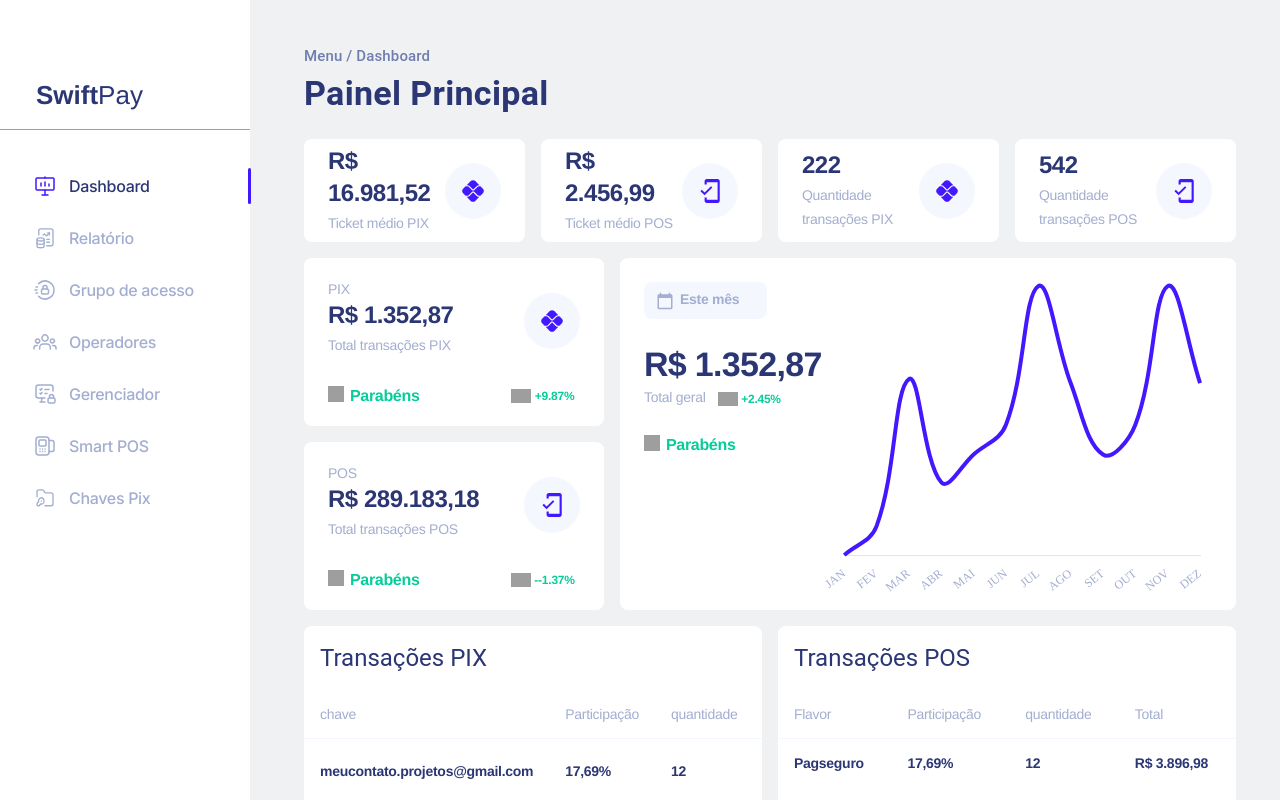
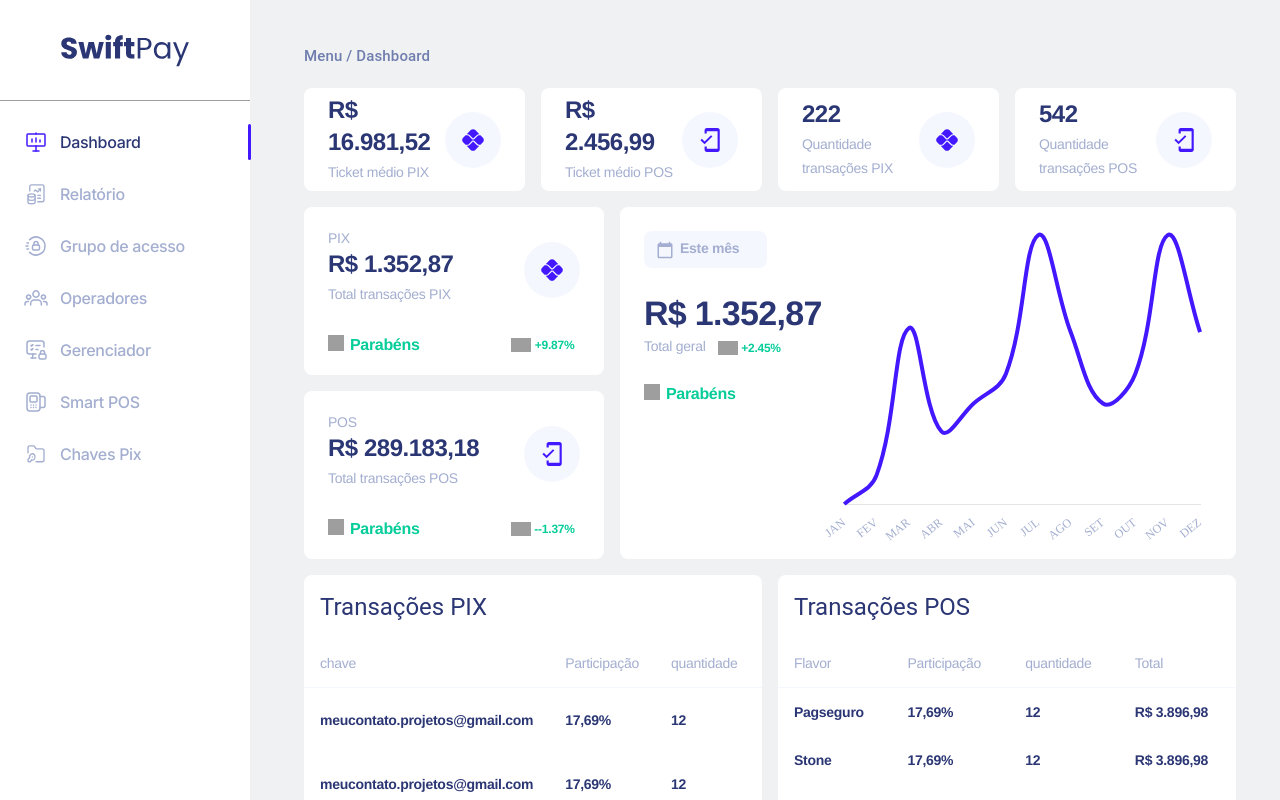
Before and after one commit to isaelsilva1039/raaca-front, a Next.js app: page /dashboard in a window 1280 px wide. Shown: the top 800 px of the page. Built offline with nearby package versions, Linux system fonts and the light colour scheme; grey boxes are pictures that could not be loaded.

Commit message:
melhoria layout menu lateral

```diff
--- a/src/app/layout.tsx
+++ b/src/app/layout.tsx
@@ -1,15 +1,87 @@
-import type { Metadata } from "next";
+"use client"
 
 import { Inter } from 'next/font/google'
 import '@/core/infra/ports/react/componentes/menu/styles/stilos.css'
-import { SidebarNotification } from "@/core/infra/ports/react/componentes/menu/menu";
+import React, { FC, useState } from 'react'
+import { FoldersFolderKey } from '@/core/infra/ports/react/componentes/menu/icons/FoldersFolderKey'
+import { InterfaceEssentialBlackboardBusinessChart11 } from '@/core/infra/ports/react/componentes/menu/icons/InterfaceEssentialBlackboardBusinessChart11'
+import { MoneyCoinsDocumentChart } from '@/core/infra/ports/react/componentes/menu/icons/MoneyCoinsDocumentChart'
+import { PaymentsFinanceCardReaderCreditCard1 } from '@/core/infra/ports/react/componentes/menu/icons/PaymentsFinanceCardReaderCreditCard1'
+import { ProtectionSecurityComputerLockCheckmark } from '@/core/infra/ports/react/componentes/menu/icons/ProtectionSecurityComputerLockCheckmark'
+import { ProtectionSecurityLockProtectionFastCircle1 } from '@/core/infra/ports/react/componentes/menu/icons/ProtectionSecurityLockProtectionFastCircle1'
+import { UserGroupUser } from '@/core/infra/ports/react/componentes/menu/icons/UserGroupUser'
+import { usePathname } from 'next/navigation'
+import { MenuItem } from "@/core/infra/ports/react/componentes/menu/menuItem";
 
 const inter = Inter({ subsets: ['latin'] })
 
-export const metadata: Metadata = {
-  title: "SwiftPay",
-  description: "Generated by create next app",
-};
+const menuItems = [
+  {
+    title: 'Dashboard',
+    IconComponent: InterfaceEssentialBlackboardBusinessChart11,
+    route: '/dashboard',
+  },
+  {
+    title: 'Relatório',
+    IconComponent: MoneyCoinsDocumentChart,
+    route: '/relatorio',
+    color: '#4318FF',
+  },
+  {
+    title: 'Grupo de acesso',
+    IconComponent: ProtectionSecurityLockProtectionFastCircle1,
+    route: '/grupo-de-acesso',
+  },
+  {
+    title: 'Operadores',
+    IconComponent: UserGroupUser,
+    route: '/operadores',
+  },
+  {
+    title: 'Gerenciador',
+    IconComponent: ProtectionSecurityComputerLockCheckmark,
+    route: '/gerenciador',
+  },
+  {
+    title: 'Smart POS',
+    IconComponent: PaymentsFinanceCardReaderCreditCard1,
+    route: '/smart-pos',
+  },
+  {
+    title: 'Chaves Pix',
+    IconComponent: FoldersFolderKey,
+    route: '/chaves-Pix',
+  },
+];
+
+var open = false
+
+const SidebarNotification: FC = () => {
+
+  const route = usePathname();
+
+  return (
+    <div className="sidebar-container">
+      <div className={`sidebar-notification ${open ? 'open' : ''}`}>
+        <div className="pages">
+          {menuItems.map((item, index) => (
+            <MenuItem
+              key={index}
+              title={item.title}
+              IconComponent={item.IconComponent}
+              route={item.route}
+              isActive={route === item.route}
+            />
+          ))}
+        </div>
+        <div className="logo">
+          <img className="img" src="./assets/logo.svg" alt="SwiftPay" />
+        </div>
+        <div className="separator" />
+      </div>
+    </div>
+  )
+}
 
 export default function RootLayout({
   children,
@@ -17,17 +89,31 @@ export default function RootLayout({
   children: React.ReactNode;
   title: string;
 }) {
+  const [isOpen, setIsOpen] = useState(false)
+
+  const toggleMenu = () => {
+    setIsOpen((prevIsOpen) => {
+      open = !prevIsOpen
+      return !prevIsOpen
+    })
+  }
+
+  const route = usePathname();
+
   return (
     <html className="h-screen w-screen">
-      <body className={inter.className} style={{background: "#EFF1F3"}}>
+      <body className={inter.className} style={{ background: "#EFF1F3" }}>
         <main className='w-full h-full bg-[#EFF1F3]'>
-        <div className="container">
-          <SidebarNotification />
-          <div className="content">
-           {children}
-         </div>
-
-        </div>
+          <div className="container">
+            <SidebarNotification />
+            <button id="menu-btn" onClick={toggleMenu}>
+              ☰<span className="title">{route.replace('/', '')}</span>
+            </button>
+            <div className="content" onClick={() => {
+              if (isOpen) toggleMenu()
+            }}>{children}
+            </div>
+          </div>
         </main>
       </body>
     </html>
--- a/src/app/page.tsx
+++ b/src/app/page.tsx
@@ -1,6 +1,3 @@
-
-import { SidebarNotification } from '@/core/ui/componentes/menu/menu';
-
 export default function Home() {
   return (
   <div></div>
--- a/src/core/infra/ports/react/componentes/menu/menu.tsx
+++ /dev/null
@@ -1,94 +0,0 @@
-"use client"
-import React, { FC, useState } from 'react'
-import { MenuItem } from './menuItem'
-import { FoldersFolderKey } from './icons/FoldersFolderKey'
-import { InterfaceEssentialBlackboardBusinessChart11 } from './icons/InterfaceEssentialBlackboardBusinessChart11'
-import { MoneyCoinsDocumentChart } from './icons/MoneyCoinsDocumentChart'
-import { PaymentsFinanceCardReaderCreditCard1 } from './icons/PaymentsFinanceCardReaderCreditCard1'
-import { ProtectionSecurityComputerLockCheckmark } from './icons/ProtectionSecurityComputerLockCheckmark'
-import { ProtectionSecurityLockProtectionFastCircle1 } from './icons/ProtectionSecurityLockProtectionFastCircle1'
-import { UserGroupUser } from './icons/UserGroupUser'
-import './styles/stilos.css'
-import { usePathname } from 'next/navigation'
-
-const menuItems = [
-  {
-    title: 'Dashboard',
-    IconComponent: InterfaceEssentialBlackboardBusinessChart11,
-    route: '/dashboard',
-  },
-  {
-    title: 'Relatório',
-    IconComponent: MoneyCoinsDocumentChart,
-    route: '/relatorio',
-    color: '#4318FF',
-  },
-  {
-    title: 'Grupo de acesso',
-    IconComponent: ProtectionSecurityLockProtectionFastCircle1,
-    route: '/grupo-de-acesso',
-  },
-  {
-    title: 'Operadores',
-    IconComponent: UserGroupUser,
-    route: '/operadores',
-  },
-  {
-    title: 'Gerenciador',
-    IconComponent: ProtectionSecurityComputerLockCheckmark,
-    route: '/gerenciador',
-  },
-  {
-    title: 'Smart POS',
-    IconComponent: PaymentsFinanceCardReaderCreditCard1,
-    route: '/smart-pos',
-  },
-  {
-    title: 'Chaves Pix',
-    IconComponent: FoldersFolderKey,
-    route: '/chaves-Pix',
-  },
-];
-
-export const SidebarNotification: FC = () => {
-
-  const route = usePathname();
-
-  const [isOpen, setIsOpen] = useState(false)
-
-  const toggleMenu = () => {
-    setIsOpen((prevIsOpen) => !prevIsOpen)
-  }
-
-  return (
-    <div className="sidebar-container">
-      <button id="menu-btn" onClick={toggleMenu}>
-        ☰
-      </button>
-
-      <div className={`sidebar-notification ${isOpen ? 'open' : ''}`}>
-        <div className="pages">
-          {menuItems.map((item, index) => (
-            <MenuItem
-              key={index}
-              title={item.title}
-              IconComponent={item.IconComponent}
-              route={item.route}
-              isActive={route === item.route}
-            />
-          ))}
-        </div>
-
-        <div className="logo">
-          <div className="text">
-            <p className="swift-pay">
-              <span className="span">Swift</span>
-              <span className="text-wrapper-2">Pay</span>
-            </p>
-          </div>
-        </div>
-        <div className="separator" />
-      </div>
-    </div>
-  )
-}
--- a/src/core/infra/ports/react/componentes/menu/styles/stilos.css
+++ b/src/core/infra/ports/react/componentes/menu/styles/stilos.css
@@ -11,21 +11,21 @@ html {
 .sidebar-notification {
   background-color: white;
   height: 100vh;
-  position: fixed; /* Para garantir que o sidebar fique fixo na lateral */
+  position: fixed;
   width: 250px;
   z-index: 2;
 }
 
 .sidebar-notification .pages {
-  padding-top: 168px; /* Mesma distância do topo para ajustar o conteúdo do menu */
-  padding-left: 33px; /* Distância da borda esquerda para ajustar o conteúdo do menu */
-  width: 100%; /* O conteúdo do menu utiliza toda a largura do .sidebar-notification */
+  padding-top: 124px;
+  padding-left: 24px;
+  width: 100%;
   display: flex;
   flex-direction: column;
 }
 
 .sidebar-notification .pages .menu-item {
-  width: 100%; /* O item do menu utiliza toda a largura do .pages */
+  width: 100%;
   display: flex;
   margin-bottom: 52px;
   gap: 32px;
@@ -42,14 +42,6 @@ html {
   padding: 20px;
 }
 
-.sidebar-notification .authentication {
-  height: 36px;
-  left: 0;
-  position: absolute;
-  top: 280px;
-  width: 259px;
-}
-
 .sidebar-notification .pagetitle {
   color: #a3aed0;
   font-size: 16px;
@@ -62,22 +54,6 @@ html {
   white-space: nowrap;
 }
 
-.sidebar-notification .icon-instance-node {
-  height: 27px !important;
-  left: 0 !important;
-  position: absolute !important;
-  top: 5px !important;
-  width: 24px !important;
-}
-
-.sidebar-notification .div {
-  height: 36px;
-  left: 0;
-  position: absolute;
-  top: 336px;
-  width: 259px;
-}
-
 .sidebar-notification .icon-instance-node-2 {
   height: 24px !important;
   left: 0 !important;
@@ -86,106 +62,32 @@ html {
   width: 24px !important;
 }
 
-.sidebar-notification .profile {
-  height: 36px;
-  left: 0;
-  position: absolute;
-  top: 224px;
-  width: 259px;
-}
-
-.sidebar-notification .kanban {
-  height: 36px;
-  left: 0;
-  position: absolute;
-  top: 168px;
-  width: 259px;
-}
-
-.sidebar-notification .tables {
-  height: 36px;
-  left: 0;
-  position: absolute;
-  top: 112px;
-  width: 259px;
-}
-
-.sidebar-notification .NFT-marketplace {
-  height: 36px;
-  left: 0;
-  position: absolute;
-  top: 56px;
-  width: 259px;
-}
-
-.sidebar-notification .dashboard {
-  height: 36px;
-  left: 0;
-  position: absolute;
-  top: 0;
-  width: 259px;
-}
-
-.sidebar-notification .text-wrapper {
-  color: #2b3674;
-  font-size: 16px;
-  font-weight: 700;
-  left: 36px;
-  letter-spacing: -0.32px;
-  line-height: 30px;
-  position: absolute;
-  top: 3px;
-  white-space: nowrap;
-}
 
 .sidebar-notification .active {
   background-color: #4218ff;
   border-radius: 25px;
   height: 36px;
-  left: 86%;
+  left: 89.5%;
   position: absolute;
   top: 0;
   width: 3px;
 }
 
 .sidebar-notification .logo {
-  height: 26px;
-  left: 36px;
   position: absolute;
-  top: 56px;
-  width: 114px;
+  top: 0px;
+  width: 100%;
+  height: 100px;
+  justify-content: center;
+  display: flex;
 }
 
-.sidebar-notification .text {
-  height: 26px;
-  position: relative;
-  width: 116px;
-}
-
-.sidebar-notification .swift-pay {
-  color: #2b3674;
-  font-family: "Poppins", Helvetica;
-  font-size: 26px;
-  font-weight: 400;
-  left: 0;
-  letter-spacing: 0;
-  line-height: 26px;
-  position: absolute;
-  top: 0;
-  white-space: nowrap;
+.sidebar-notification .logo .img {
+  width: 130px;
 }
 
 .sidebar-notification .span {
   font-weight: 700;
-}
-
-.sidebar-notification .text-wrapper-2 {
-  color: #2b3674;
-  font-family: "Poppins", Helvetica;
-  font-size: 26px;
-  font-weight: 400;
-  letter-spacing: 0;
-  line-height: 26px;
 }
 
 .sidebar-notification .separator {
@@ -195,42 +97,39 @@ html {
   height: 1px;
   left: 0;
   position: absolute;
-  top: 129px;
+  top: 100px;
   width: 100%;
 }
 
-
-
-#menu-btn {
-  background: none;
-  border: none;
-  font-size: 24px;
-  cursor: pointer;
-  margin-right: 20px; /* Adjust the spacing between the button and menu */
-  z-index: 3; /* Ensure the button is above the menu */
-}
-
-/* Style for the button when the menu is open */
-.sidebar-notification.open #menu-btn {
-  color: #4318ff; /* Change the button color when the menu is open */
-}
-
-#menu-btn {
-  display: none; /* Esconde o botão do menu por padrão */
-}
-
-/* Estilo para telas pequenas (mobile) */
 @media only screen and (max-width: 768px) {
   #menu-btn {
-    width: 100%; /* Make the button occupy the full width */
-    display: block; /* Exibe o botão do menu em telas pequenas */
-    z-index: 2; /* Coloca o menu acima dos outros conteúdos */
-    align-items: start;
-    justify-content: start;
+    background: #2B3674;
+    border: none;
+    font-size: 36px;
+    cursor: pointer;
+    width: 100%;
+    display: block;
     text-align: start;
+    z-index: 1;
+    position: absolute;
+    color: #FFFFFF;
+    padding-left: 12px;
+    height: 80px;
+    display: flex;
+    align-items: center;
   }
 
-  .sidebar-container{
+  #menu-btn .title {
+    font-size: 24px;
+    font-weight: 700;
+    line-height: 30px;
+    letter-spacing: -0.32px;
+    color: #FFFFFF;
+    margin-left: 24px;
+    align-self: center;
+  }
+
+  .sidebar-container {
     width: 100%;
     align-items: start;
     justify-content: start;
@@ -238,19 +137,19 @@ html {
   }
 
   .sidebar-notification {
-    width: 0; /* esconde o menu */
-    overflow: hidden; /* esconde o conteúdo que ultrapassa o container */
-    transition: width 0.3s ease; /* animação suave ao expandir e contrair */
+    width: 0;
+    overflow: hidden;
+    transition: width 0.3s ease;
   }
 
   .sidebar-notification.open {
     background-color: white;
-    width: 250px; /* exibe o menu ao ter a classe 'open' */
+    width: 250px;
   }
 
   .content {
     margin-top: 10px;
-    left: 0; /* Content takes up the full width */
+    left: 0;
     z-index: -2;
   }
 }
--- a/src/core/infra/ports/react/factory/PageFactory.tsx
+++ b/src/core/infra/ports/react/factory/PageFactory.tsx
@@ -47,17 +47,7 @@ export default class PageFactory {
                         >
                             Menu / Dashboard
                         </Typography>
-                        <Typography
-                            sx={{
-                                color: "#2B3674",
-                                fontWeight: "700",
-                                fontSize: "34px",
-                                lineHeight: "42x",
-                                letterSpacing: "-2%",
-                            }}
-                        >
-                            Painel Principal
-                        </Typography>
+
                         <Grid container spacing={2} marginTop={"12px"}>
                             {this.renderTopCards(topCardsDTOs)}
                             <Grid
```
Also changed, not shown: public/assets/logo.svg (added).
